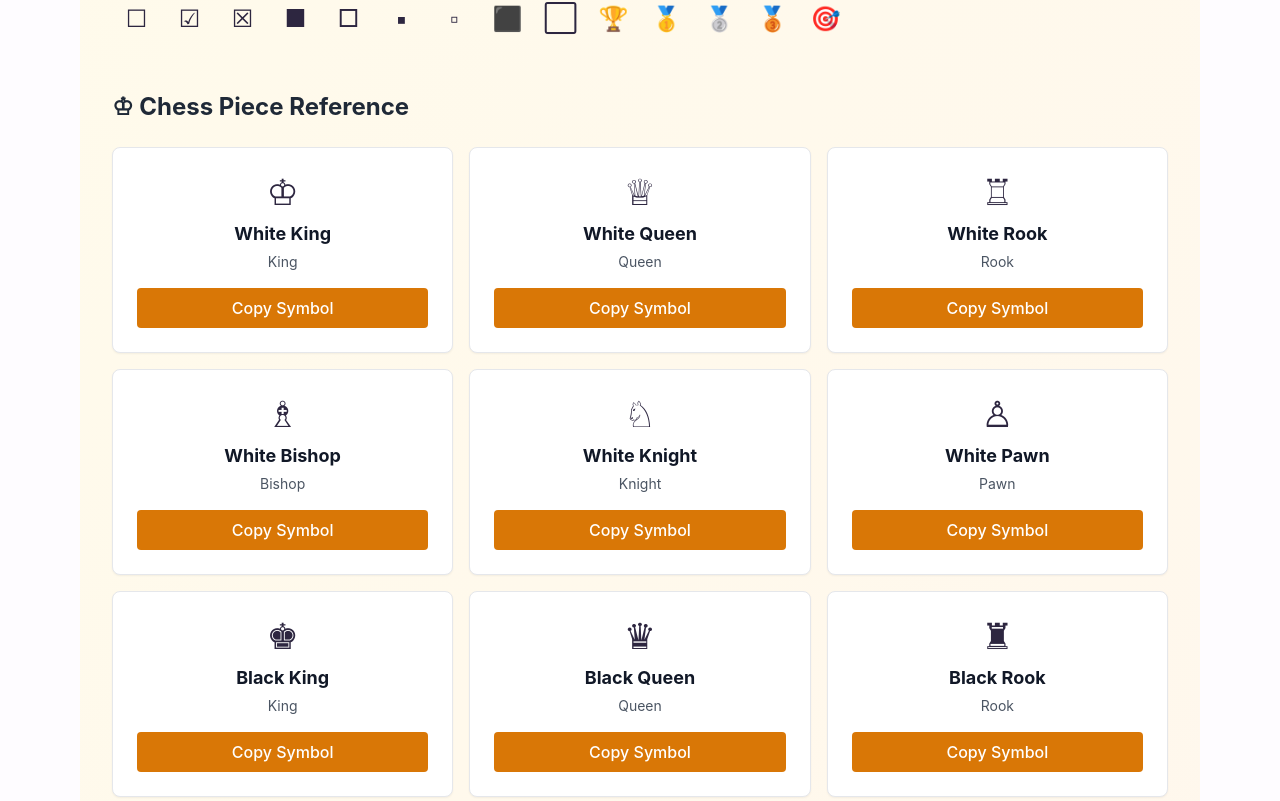
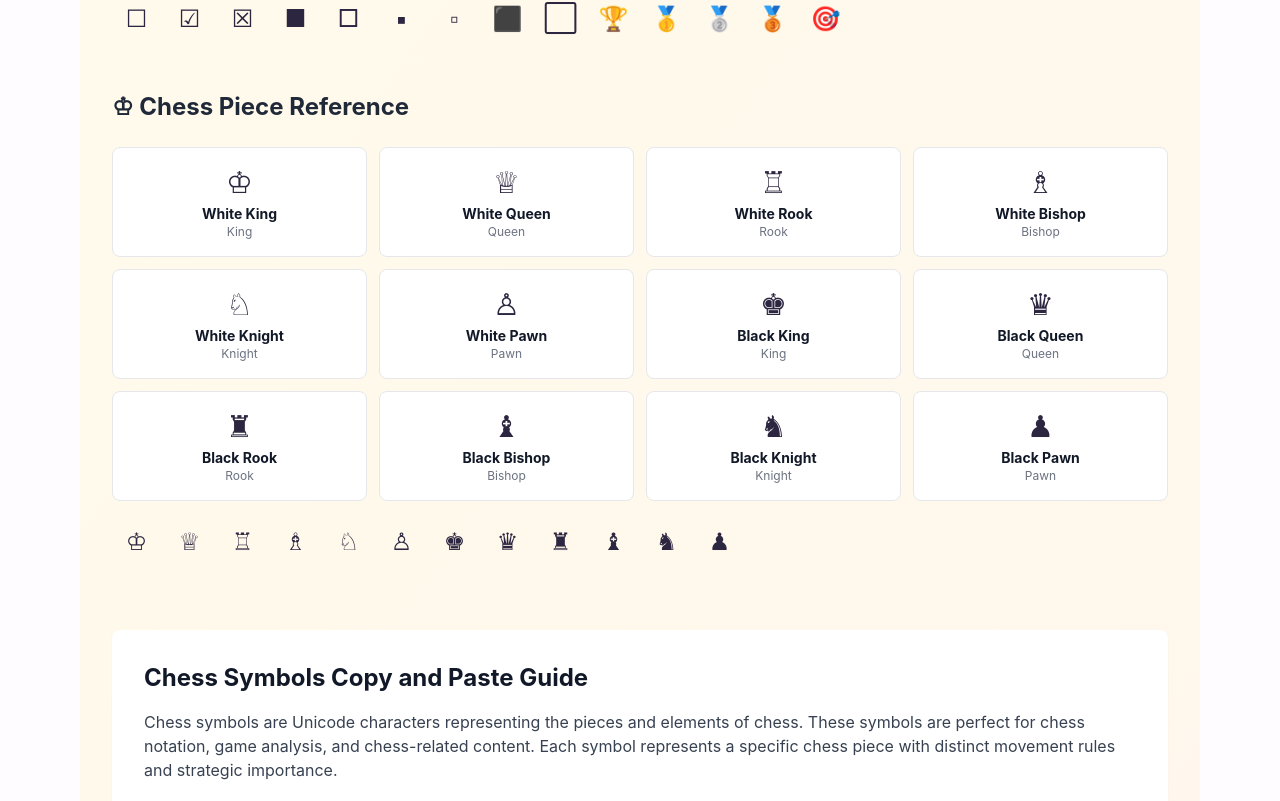
Before and after one commit to userlim/emoji_copy, a Next.js app: page /chess in a window 1280 px wide. Shown: the part 705-1506 px from the top of the page. Built offline with nearby package versions, Linux system fonts and the light colour scheme.

Commit message:
Fix server component onClick errors

```diff
--- a/src/app/chess/page.tsx
+++ b/src/app/chess/page.tsx
@@ -64,26 +64,16 @@ export default function ChessPage() {
           {/* Chess Pieces Reference */}
           <section>
             <h2 className="text-2xl font-bold mb-6 text-gray-800">♔ Chess Piece Reference</h2>
-            <div className="grid grid-cols-1 md:grid-cols-2 lg:grid-cols-3 gap-4">
+            <div className="grid grid-cols-2 md:grid-cols-3 lg:grid-cols-4 gap-3 mb-4">
               {chessPieces.map((piece) => (
-                <div
-                  key={piece.name}
-                  className="bg-white rounded-lg shadow-sm p-6 border border-gray-200 hover:border-amber-300 transition-colors"
-                >
-                  <div className="text-4xl mb-2 text-center">{piece.symbol}</div>
-                  <h3 className="text-lg font-bold text-gray-900 text-center mb-1">{piece.name}</h3>
-                  <p className="text-gray-600 text-center text-sm mb-4">{piece.piece}</p>
-                  <button
-                    onClick={() => {
-                      navigator.clipboard.writeText(piece.symbol)
-                    }}
-                    className="w-full bg-amber-600 hover:bg-amber-700 text-white font-medium py-2 rounded transition-colors"
-                  >
-                    Copy Symbol
-                  </button>
+                <div key={piece.name} className="bg-white rounded-lg p-4 border border-gray-200 text-center">
+                  <div className="text-3xl mb-1">{piece.symbol}</div>
+                  <div className="text-sm font-bold text-gray-900">{piece.name}</div>
+                  <div className="text-xs text-gray-500">{piece.piece}</div>
                 </div>
               ))}
             </div>
+            <CopyGrid items={chessPieces.map(p => p.symbol)} />
           </section>
         </div>
 
--- a/src/app/zodiac/page.tsx
+++ b/src/app/zodiac/page.tsx
@@ -48,26 +48,16 @@ export default function ZodiacPage() {
           {/* Zodiac Signs with Dates */}
           <section>
             <h2 className="text-2xl font-bold mb-6 text-gray-800">♈ Zodiac Signs & Dates</h2>
-            <div className="grid grid-cols-1 md:grid-cols-2 lg:grid-cols-3 gap-4">
+            <div className="grid grid-cols-2 md:grid-cols-3 lg:grid-cols-4 gap-3 mb-4">
               {zodiacSigns.map((sign) => (
-                <div
-                  key={sign.name}
-                  className="bg-white rounded-lg shadow-sm p-6 border border-gray-200 hover:border-purple-300 transition-colors"
-                >
-                  <div className="text-4xl mb-2 text-center">{sign.symbol}</div>
-                  <h3 className="text-xl font-bold text-gray-900 text-center mb-2">{sign.name}</h3>
-                  <p className="text-gray-600 text-center text-sm">{sign.dates}</p>
-                  <button
-                    onClick={() => {
-                      navigator.clipboard.writeText(sign.symbol)
-                    }}
-                    className="mt-4 w-full bg-purple-600 hover:bg-purple-700 text-white font-medium py-2 rounded transition-colors"
-                  >
-                    Copy Symbol
-                  </button>
+                <div key={sign.name} className="bg-white rounded-lg p-4 border border-gray-200 text-center">
+                  <div className="text-3xl mb-1">{sign.symbol}</div>
+                  <div className="text-sm font-bold text-gray-900">{sign.name}</div>
+                  <div className="text-xs text-gray-500">{sign.dates}</div>
                 </div>
               ))}
             </div>
+            <CopyGrid items={zodiacSigns.map(s => s.symbol)} />
           </section>
         </div>
 
```
